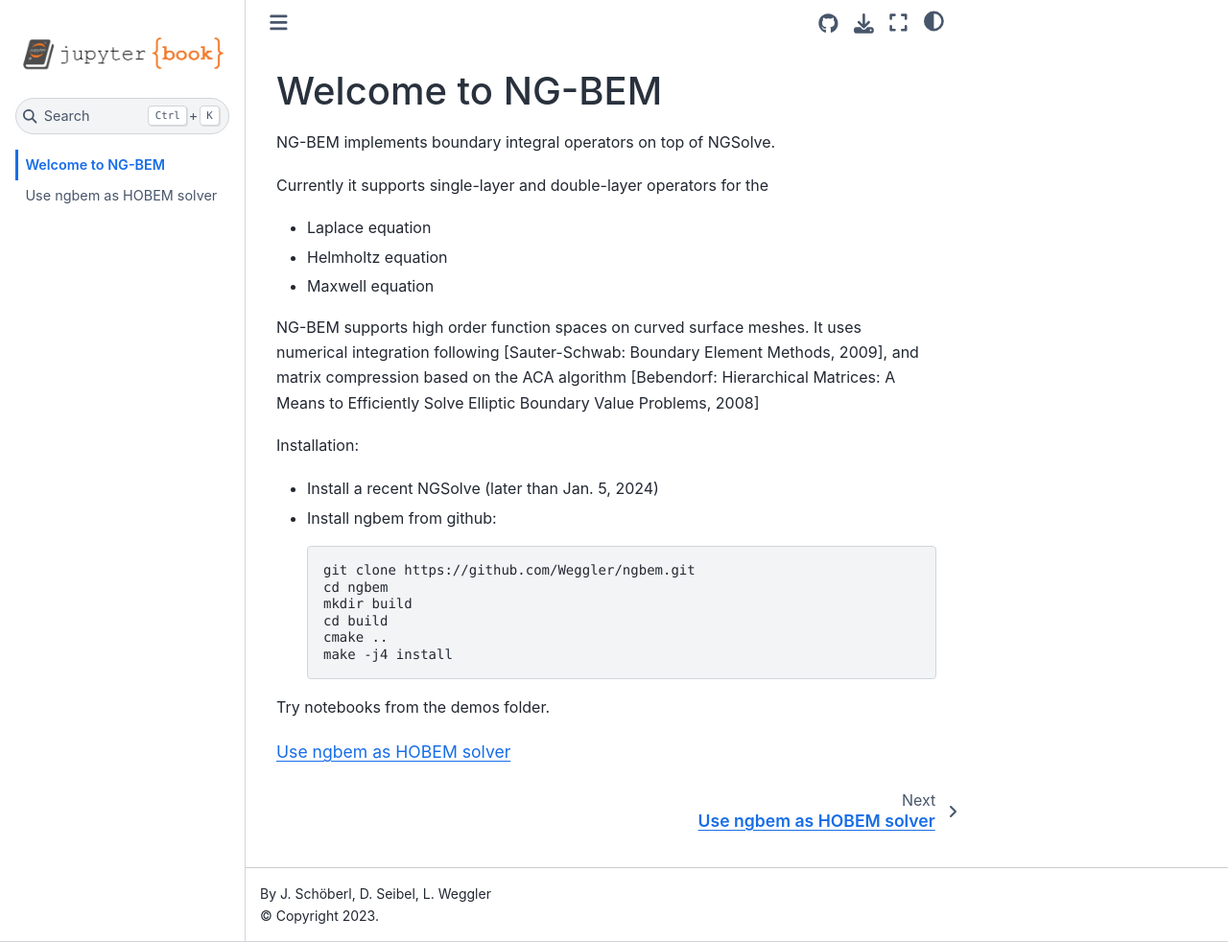
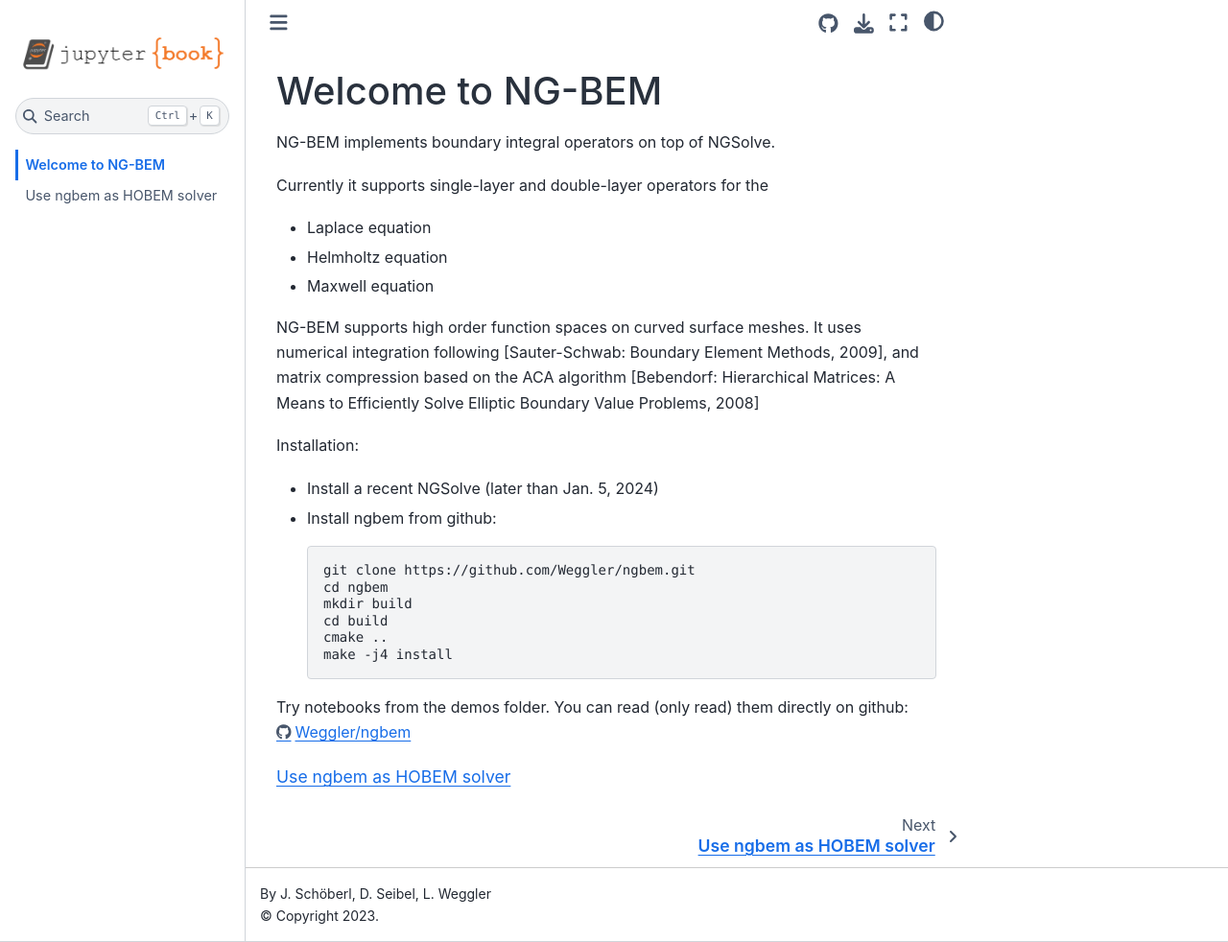
Before and after one commit to Weggler/ngbem, a Jupyter Book: the page built from docs/ngbem/intro.md, in a window 1280 px wide and 982 px high. Shown: the whole window at 96% size. Built offline with Jupyter Book 1.0.4 settings and Sphinx 7.4.7 and the Sphinx Book theme 1.1.4, drawn with Linux system fonts in a browser that asks for light colours.

Commit message:
little docu update

````diff
--- a/docs/ngbem/intro.md
+++ b/docs/ngbem/intro.md
@@ -27,6 +27,8 @@
       make -j4 install
 
 Try notebooks from the demos folder.
+You can read (only read) them directly on github: https://github.com/Weggler/ngbem/tree/main/demos
+
 
 ```{tableofcontents}
 ```
````
